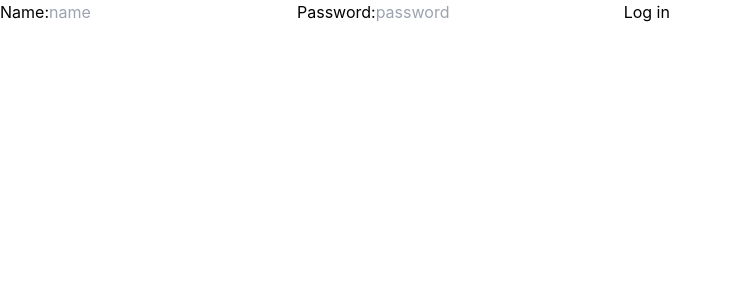
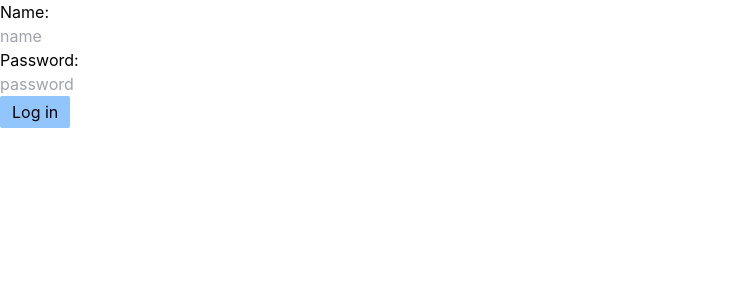
Before and after one commit to conalli/bookshelf-client, a Next.js app: page /signin in a window 1280 px wide. Shown: the top 300 px of the page, without its empty margins (0-732 px from the left). Built offline with nearby package versions, Linux system fonts and the light colour scheme; no server answers.

Commit message:
export SignInFormVariant type

```diff
--- a/src/components/SignInForm/index.tsx
+++ b/src/components/SignInForm/index.tsx
@@ -3,17 +3,19 @@ import React from "react";
 import { object, string } from "yup";
 import { useAuth } from "../../hooks/useAuth";
 
+export type SignInFormVariant = "Sign up" | "Log in";
+
 type SignInFormProps = {
-  type: "Sign up" | "Log in";
+  type: SignInFormVariant;
 };
 
-type FormValues = {
+type SignInFormValues = {
   name: string;
   password: string;
 };
 
 const SignInForm: React.FC<SignInFormProps> = ({ type }) => {
-  const { logIn } = useAuth();
+  const { isAuthLoading, logIn } = useAuth();
   const schema = object().shape({
     name: string()
       .min(3, "Please enter a name with 3 or more characters")
@@ -29,32 +31,42 @@ const SignInForm: React.FC<SignInFormProps> = ({ type }) => {
         initialValues={{ name: "", password: "" }}
         onSubmit={async (
           values,
-          { setSubmitting }: FormikHelpers<FormValues>
+          { setSubmitting }: FormikHelpers<SignInFormValues>
         ) => {
           logIn({ type, values, setSubmitting });
         }}
       >
         {({ isSubmitting }) => (
-          <Form>
+          <Form className="flex flex-col items-start">
             <label htmlFor="name">Name:</label>
+            <span className="text-orange-400 font-bold">
+              <ErrorMessage name="name" />
+            </span>
             <Field
               id="name"
               name="name"
               placeholder="name"
               type="text"
-              disabled={isSubmitting}
+              disabled={isSubmitting || isAuthLoading}
             />
-            <ErrorMessage name="name" />
             <label htmlFor="password">Password:</label>
+            <span className="text-orange-400 font-bold">
+              <ErrorMessage name="password" />
+            </span>
             <Field
               id="password"
               name="password"
               placeholder="password"
               type="password"
-              disabled={isSubmitting}
+              disabled={isSubmitting || isAuthLoading}
             />
-            <ErrorMessage name="password" />
-            <button type="submit">{type}</button>
+            <button
+              type="submit"
+              disabled={isSubmitting || isAuthLoading}
+              className="bg-blue-300 px-3 py-1 rounded-sm"
+            >
+              {type}
+            </button>
           </Form>
         )}
       </Formik>
```
